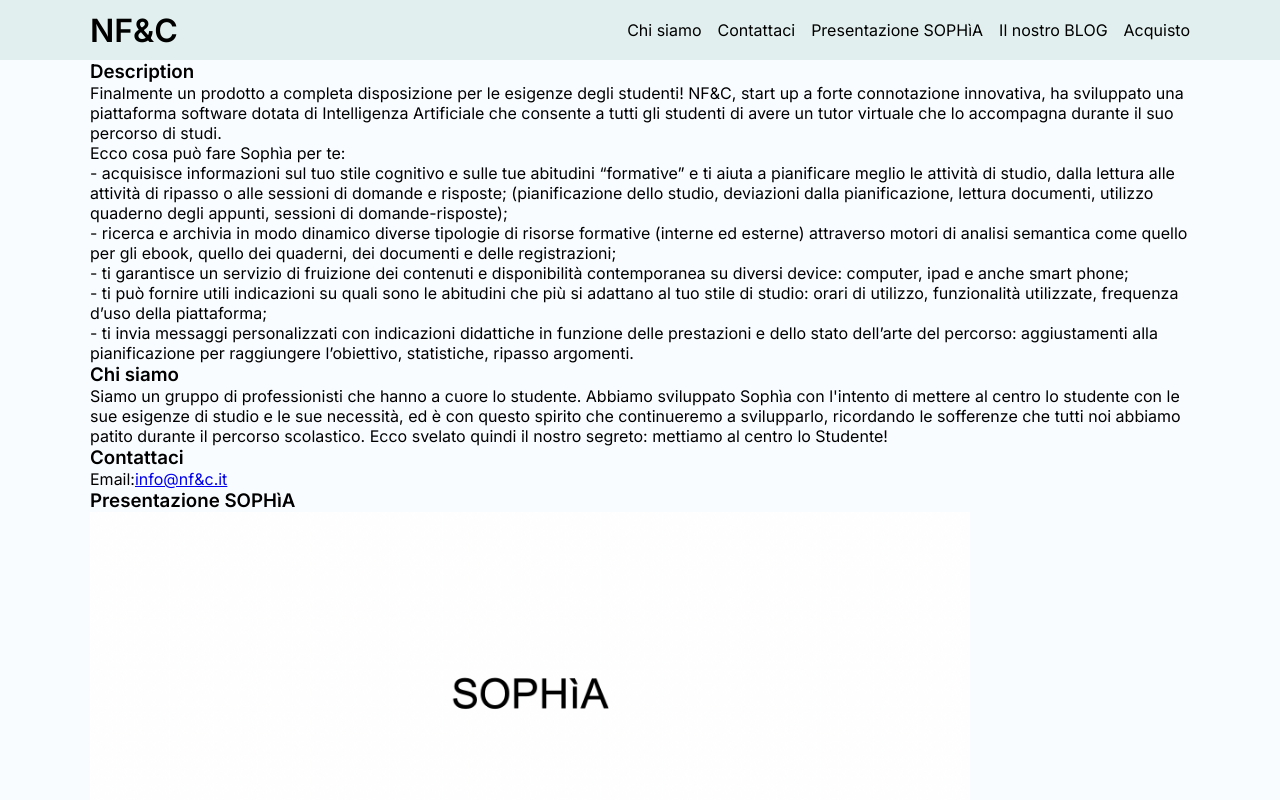
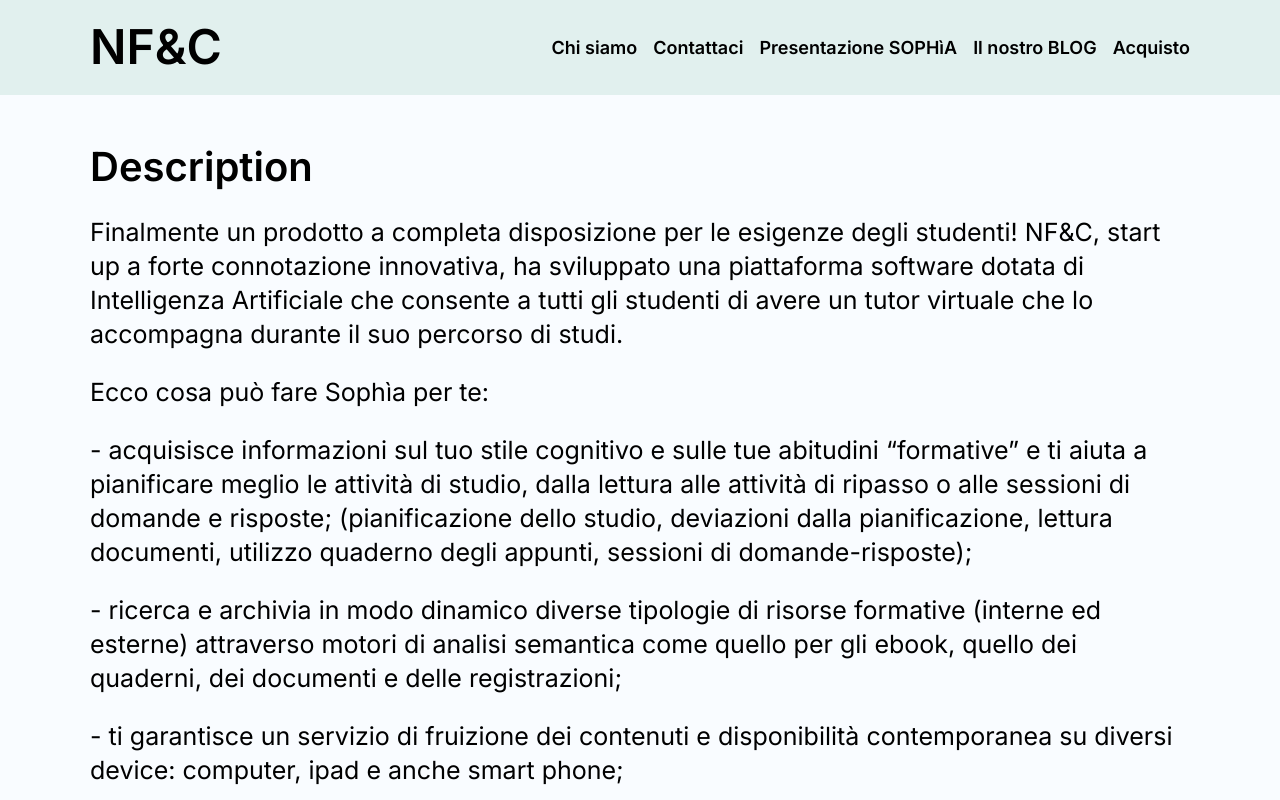
Before and after one commit to AliakseiSushkevich/NF-C_landing, a React (Vite) app: page / in a window 1280 px wide. Shown: the top 800 px of the page. Built offline with nearby package versions, Linux system fonts and the light colour scheme.

Commit message:
edit fonts

```diff
--- a/src/components/about/about.jsx
+++ b/src/components/about/about.jsx
@@ -2,7 +2,7 @@
 
 export const About = () => {
 	return (
-		<section id="about">
+		<section id="about" className="section_wrapper">
 			<h3>
 				Chi siamo
 			</h3>
--- a/src/components/blog/blog.jsx
+++ b/src/components/blog/blog.jsx
@@ -2,7 +2,7 @@
 
 export const Blog = () => {
 	return (
-		<section id="blog">
+		<section id="blog" className="section_wrapper">
 			<h3>
 				Il nostro BLOG
 			</h3>
--- a/src/components/contact/contact.jsx
+++ b/src/components/contact/contact.jsx
@@ -2,13 +2,12 @@
 
 export const Contact = () => {
 	return (
-		<section id="contact">
+		<section id="contact" className="section_wrapper">
 			<h3>
 				Contattaci
 			</h3>
 			<div>
-				Email:
-				<a href="mailto:info@nf&c.it">info@nf&c.it</a>
+				Email: <a href="mailto:info@nf&c.it">info@nf&c.it</a>
 			</div>
 		</section>
 	)
--- a/src/components/description/description.css
+++ b/src/components/description/description.css
@@ -1,3 +1,9 @@
-.description{
+.description p{
+    margin-bottom: 1.5rem;
+}
 
+.description ul{
+    display: flex;
+    flex-direction: column;
+    gap: 1.5rem;
 }
--- a/src/components/description/description.jsx
+++ b/src/components/description/description.jsx
@@ -3,19 +3,19 @@
 
 export const Description = () => {
 	return (
-		<section id="#description">
+		<section id="#description" className="section_wrapper description">
 			<h3>
 				Description
 			</h3>
 			<div>
-				<p>
+				<p className="p">
 					Finalmente un prodotto a completa disposizione per le esigenze degli studenti!
 					NF&C, start up a forte connotazione innovativa, ha sviluppato una piattaforma software
 					dotata di Intelligenza Artificiale che consente a tutti gli studenti di avere un tutor
 					virtuale che lo accompagna durante il suo percorso di studi.
 				</p>
 				<ul>
-					Ecco cosa può fare Sophìa per te:
+					<span>Ecco cosa può fare Sophìa per te:</span>
 					<li>
 						- acquisisce informazioni sul tuo stile cognitivo e sulle tue abitudini “formative” e ti
 						aiuta a pianificare meglio le attività di studio, dalla lettura alle attività di ripasso
--- a/src/components/header/header.css
+++ b/src/components/header/header.css
@@ -22,6 +22,15 @@
 header a, header a:visited {
     color: black;
     text-decoration: none;
+    font-size: 18px;
+    font-weight: 600;
+    line-height: 21px;
+}
+
+header h1 a{
+    font-size: 48px;
+    font-weight: 700;
+    line-height: 48px;
 }
 
 header a:hover {
--- a/src/components/presentation/presentation.jsx
+++ b/src/components/presentation/presentation.jsx
@@ -7,7 +7,7 @@
 export const Presentation = () => {
 
 	return (
-		<section id="presentation">
+		<section id="presentation" className="section_wrapper">
 			<h3>
 				Presentazione SOPHìA
 			</h3>
--- a/src/components/purchase/purchase.jsx
+++ b/src/components/purchase/purchase.jsx
@@ -2,7 +2,7 @@
 
 export const Purchase = () => {
 	return (
-		<section id="purchase">
+		<section id="purchase" className="section_wrapper">
 			<h3>
 				Acquisto
 			</h3>
--- a/src/index.css
+++ b/src/index.css
@@ -8,13 +8,13 @@
 html:root{
     --max-width: 1440px;
     --gutter: 1rem;
-    --header-height: 60px;
+    --header-height: 95px;
 }
 
 html {
     background-color: #F9FCFF;
     scroll-behavior: smooth;
-    scroll-padding-top: var(--header-height);
+    scroll-padding-top: calc(var(--header-height) + 10px);
 }
 
 li {
@@ -28,3 +28,17 @@
     padding: 0 90px;
     width: 100%;
 }
+
+.section_wrapper{
+    margin: 50px 0;
+    font-size: 25px;
+    font-weight: 400;
+    line-height: 34px;
+}
+
+.section_wrapper h3{
+    font-size: 40px;
+    font-weight: 700;
+    line-height: 43px;
+    margin-bottom: 27px;
+}
```
